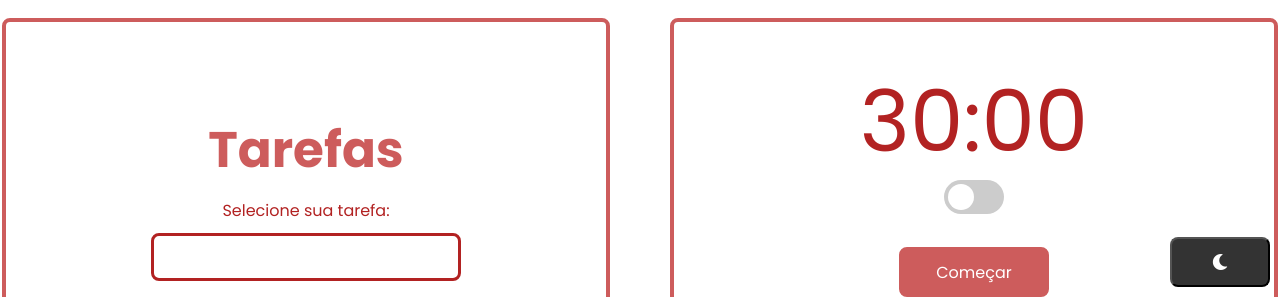
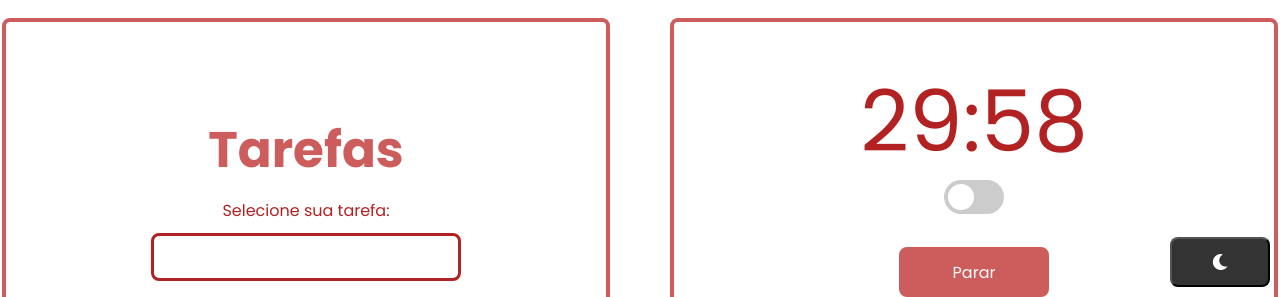
Before and after one commit to JustGuslav0/Planner, a plain HTML site: page index.html in a window 1280 px wide. Both pictures are taken after a click on the button "Começar". Shown: the part 503-800 px from the top of the page. Drawn offline with Linux system fonts and the light colour scheme.

Commit message:
agora fiz certinho

```diff
--- a/index.html
+++ b/index.html
@@ -56,7 +56,7 @@
             </div>
             <div class="Tempo">
                 <div class="cronometro">
-                    <p class="time">30:00</p>
+                    <p class="time" id="timer">30:00</p>
                 </div>
                 <div class="music">
                     <label class="switch" for="checkbox">
@@ -68,7 +68,7 @@
                     </audio>
                 </div>
                 <div class="start">
-                    <button class="botaoComecar">Começar</button>
+                    <button id="startButton"class="botaoComecar">Começar</button>
                 </div>
             </div>
         </div>
@@ -80,6 +80,7 @@
     <footer>
         <p class="txtCreditos"> Copyright © 2024 Made By Gustavo, Mariana and Giselle </p>
     </footer>
+    <script src="js/cronometro.js"></script>
     <script src="js/script.js"></script>
     <script src="js/scriptMusica.js"></script>
 </body>
--- /dev/null
+++ b/js/cronometro.js
@@ -0,0 +1,43 @@
+var startButton = document.getElementById("startButton");
+var timerDisplay = document.getElementById("timer");
+var countdown; // Variável para armazenar o intervalo do cronômetro
+var isRunning = false; // Variável para rastrear se o cronômetro está em execução ou não
+
+startButton.addEventListener("click", function() {
+    if (!isRunning) {
+        startButton.textContent = "Parar";
+        startButton.disabled = false; // Desabilita o botão enquanto o cronômetro está rodando
+        isRunning = true;
+
+        var timeLeft = 30 * 60; // 30 minutos em segundos
+        updateTimerDisplay(timeLeft); // Atualiza o tempo exibido no cronômetro imediatamente
+
+        countdown = setInterval(function() {
+            timeLeft--; // Decrementa o tempo restante
+            updateTimerDisplay(timeLeft); // Atualiza o tempo exibido no cronômetro
+
+            if (timeLeft <= 0) {
+                clearInterval(countdown); // Para o cronômetro quando o tempo acabar
+                startButton.textContent = "Iniciar";
+                startButton.disabled = false; // Habilita o botão novamente
+                isRunning = false;
+            }
+        }, 1000); // A cada 1000 milissegundos (1 segundo)
+    } else {
+        clearInterval(countdown); // Para o cronômetro quando o botão de parar é clicado
+        startButton.textContent = "Iniciar";
+        startButton.disabled = false; // Habilita o botão novamente
+        isRunning = false;
+    }
+});
+
+function updateTimerDisplay(timeLeft) {
+    var minutes = Math.floor(timeLeft / 60);
+    var seconds = timeLeft % 60;
+
+    // Formata os minutos e segundos para exibir no formato "mm:ss"
+    var displayMinutes = (minutes < 10 ? '0' : '') + minutes;
+    var displaySeconds = (seconds < 10 ? '0' : '') + seconds;
+
+    timerDisplay.textContent = displayMinutes + ":" + displaySeconds;
+}
```
